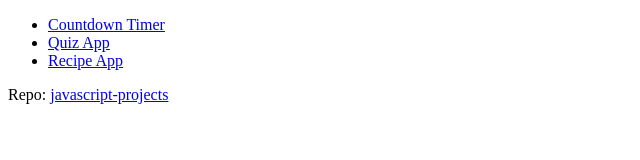
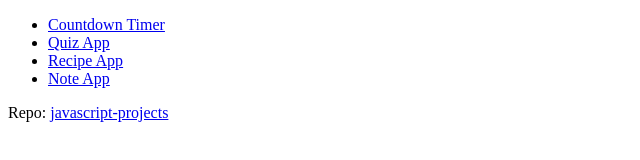
Before and after one commit to saputhebeast/javascript-mini-projects, a plain HTML site: page index.html in a window 1280 px wide. Shown: the whole page, without its empty margins (0-640 px from the left). Drawn offline with Linux system fonts and the light colour scheme.

Commit message:
home page

```diff
--- a/index.html
+++ b/index.html
@@ -11,6 +11,7 @@
         <li><a href="./01_countdown_timer/index.html">Countdown Timer</a></li>
         <li><a href = "./02_quiz_app/index.html">Quiz App</a></li>
         <li><a href = "./03_recipe_app/index.html">Recipe App</a></li>
+        <li><a href = "./04_notes_app/index.html">Note App</a></li>
     </ul>
     <p>Repo: <a href="https://github.com/saputhebeast/javascript-projects" target="_blank">javascript-projects</a></p>
 </body>
```
